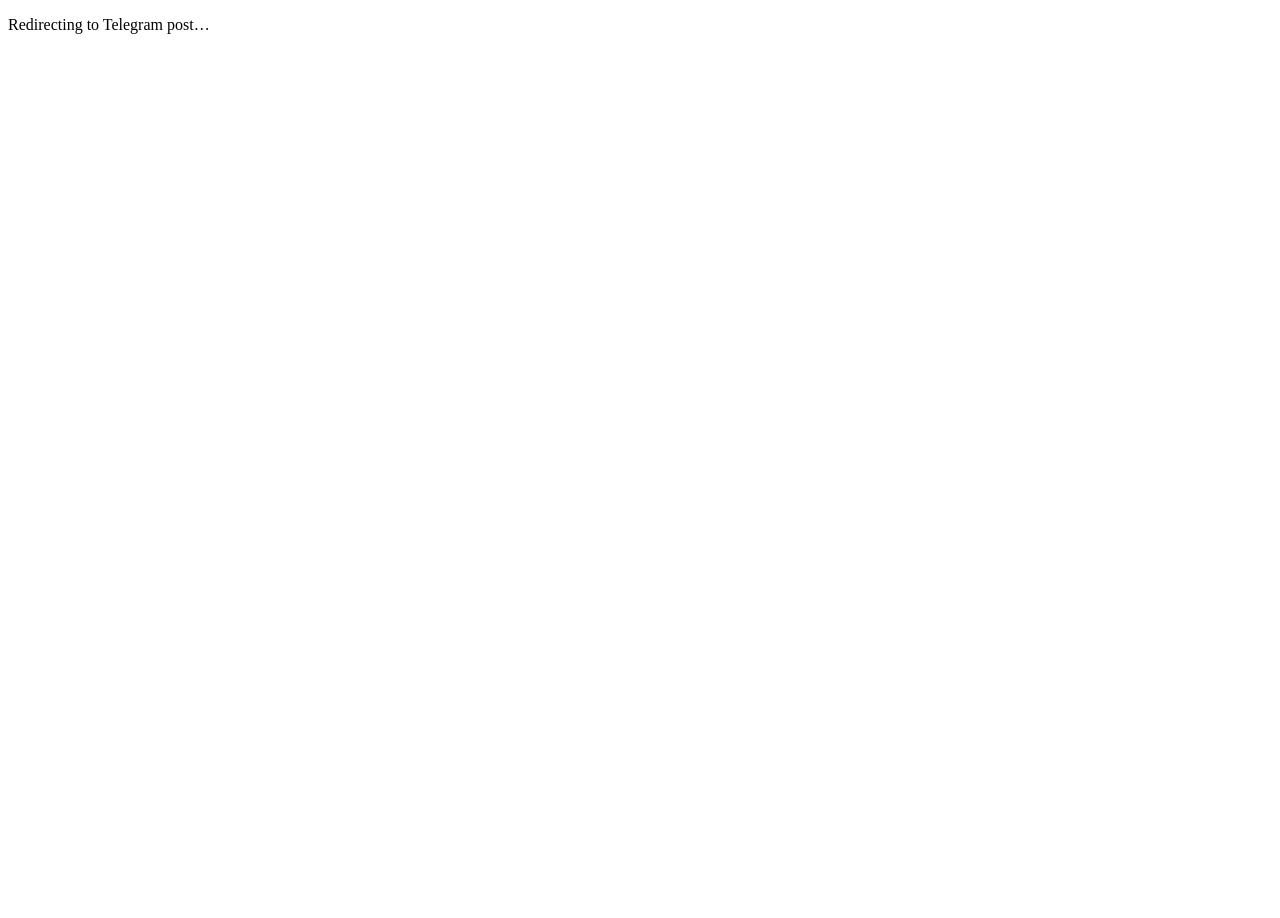
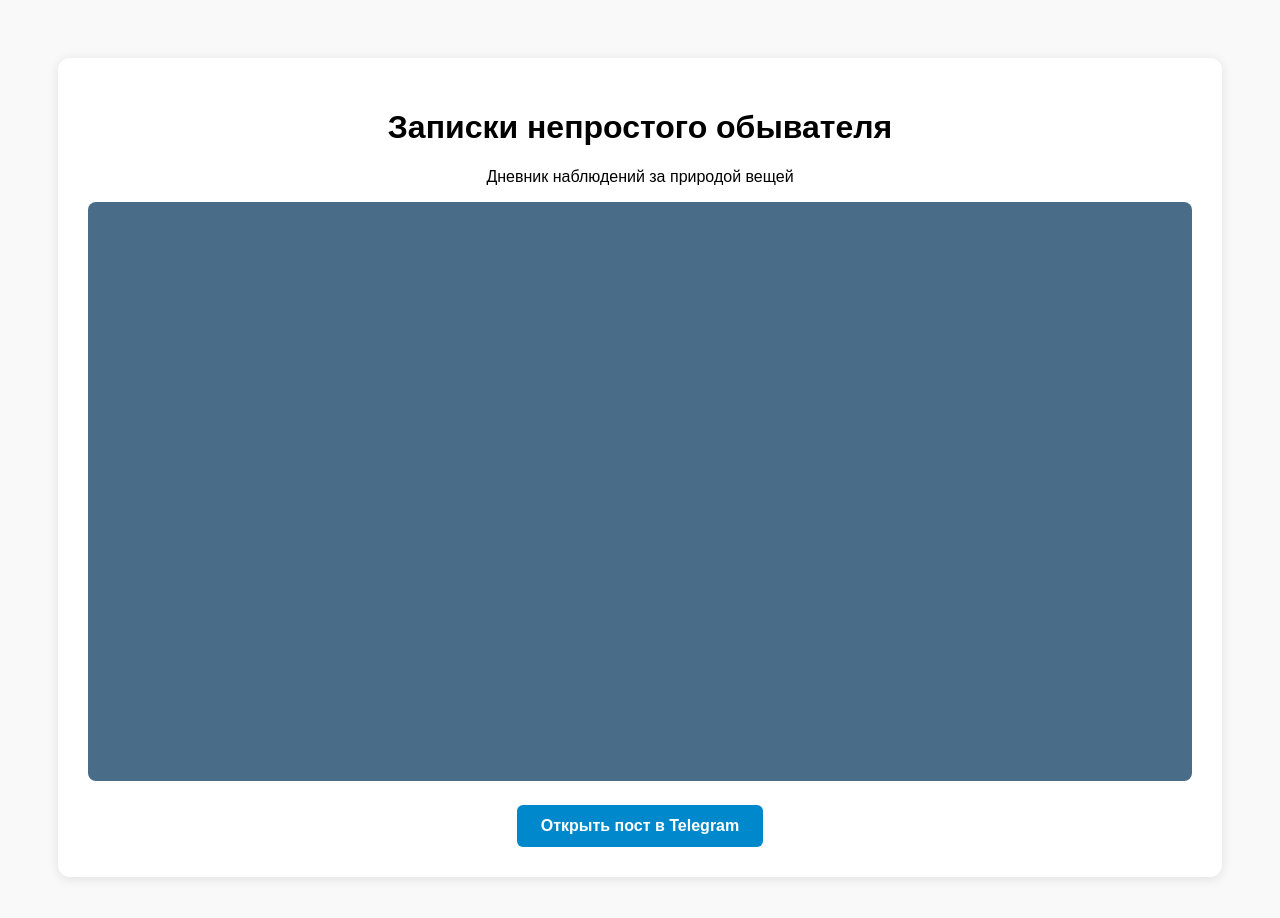
Before and after one commit to eugener68/tg_previews, a plain HTML site: page post13/index.html in a window 1280 px wide. Before the commit the page ends 800 px from the top, so only its background shows below. Drawn offline with Linux system fonts and the light colour scheme.

Commit message:
Add preview for post 13

```diff
--- a/post13/index.html
+++ b/post13/index.html
@@ -8,10 +8,40 @@
   <meta property="og:url" content="https://t.me/everymanstickynotes/13" />
   <meta property="og:type" content="website" />
   <meta name="viewport" content="width=device-width, initial-scale=1.0" />
-  <meta http-equiv="refresh" content="3; URL='https://t.me/everymanstickynotes/13'" />
-  <title>Redirecting…</title>
+  <title>Записки непростого обывателя</title>
+  <style>
+    body {
+      font-family: sans-serif;
+      text-align: center;
+      padding: 50px;
+      background-color: #f9f9f9;
+    }
+    .container {
+      display: inline-block;
+      background: white;
+      padding: 30px;
+      border-radius: 12px;
+      box-shadow: 0 2px 12px rgba(0, 0, 0, 0.1);
+    }
+    a.button {
+      display: inline-block;
+      margin-top: 20px;
+      padding: 12px 24px;
+      background-color: #0088cc;
+      color: white;
+      text-decoration: none;
+      border-radius: 6px;
+      font-weight: bold;
+    }
+  </style>
 </head>
 <body>
-  <p>Redirecting to Telegram post…</p>
+  <div class="container">
+    <h1>Записки непростого обывателя</h1>
+    <p>Дневник наблюдений за природой вещей</p>
+    <img src="https://eugener68.github.io/tg_previews/post13/preview.jpg" alt="Telegram Preview" style="max-width: 100%; border-radius: 8px;" />
+    <br />
+    <a class="button" href="https://t.me/everymanstickynotes/13" target="_blank">Открыть пост в Telegram</a>
+  </div>
 </body>
 </html>
```
